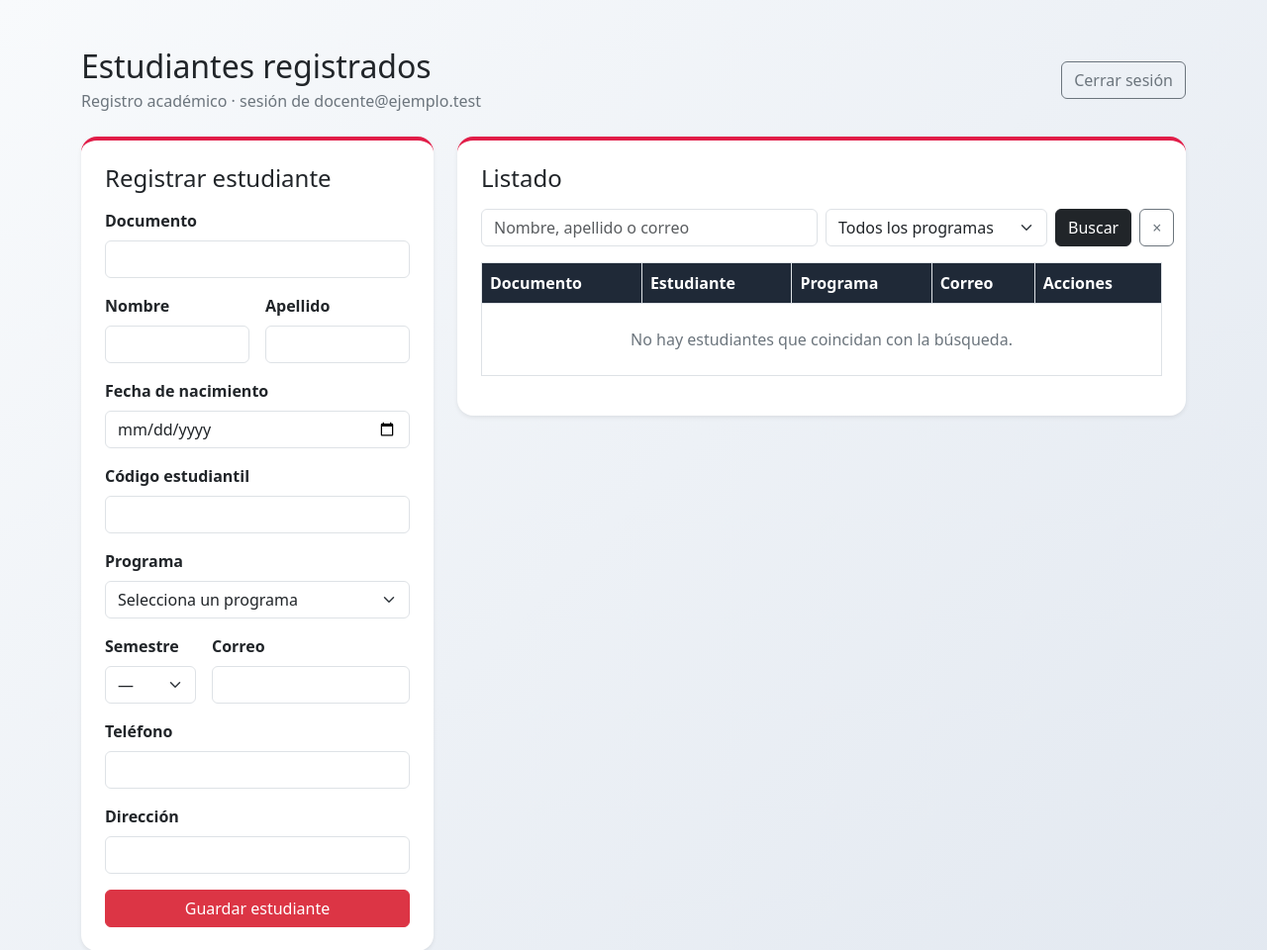
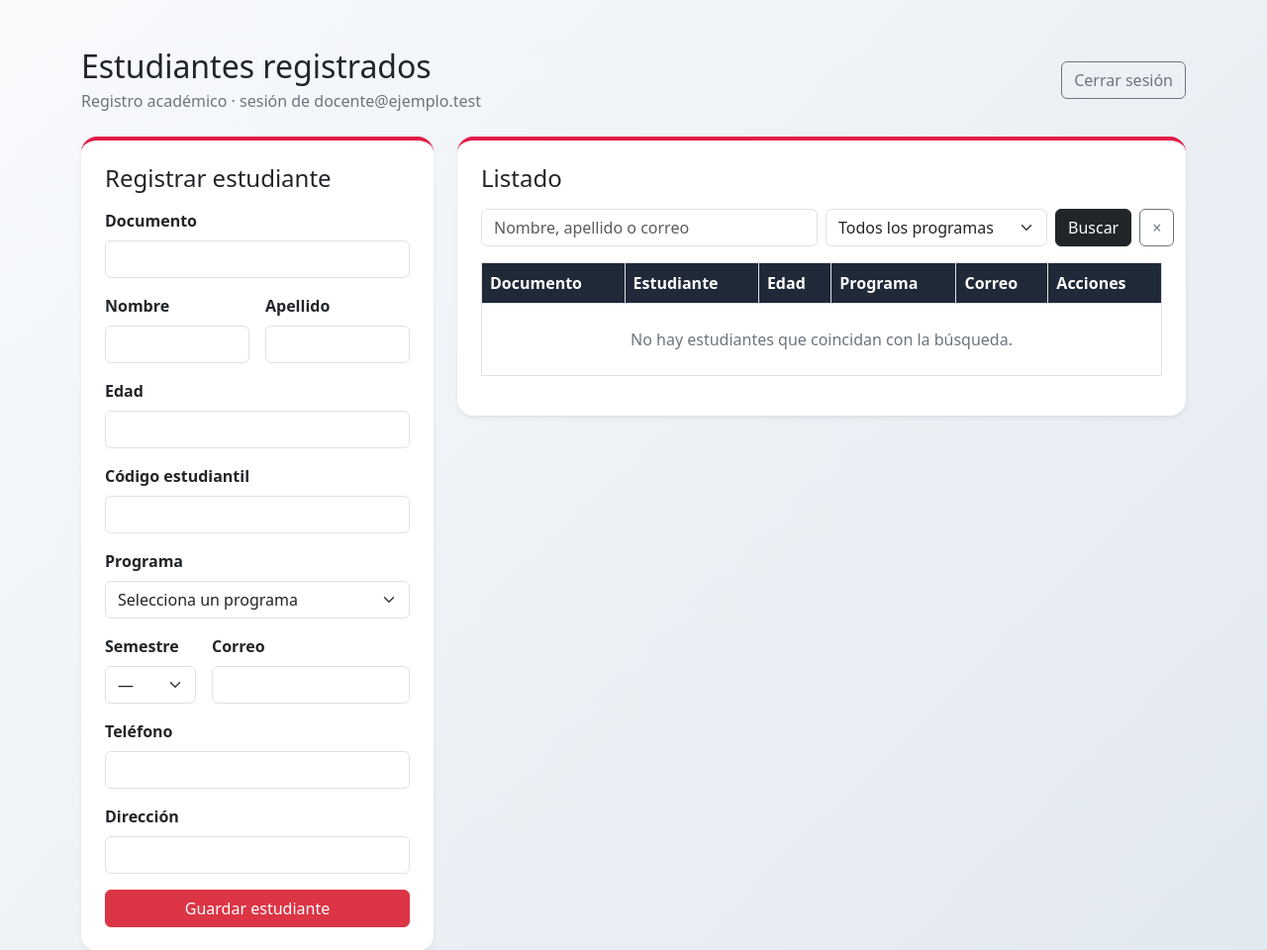
Before and after one commit to lauraalfonsoochoa-pixel/registro-laravel, a Laravel app: page /estudiantes in a window 1280 px wide. Shown: the top 960 px of the page at 99% size. Run offline with Laravel 12, Linux system fonts and the light colour scheme; a user stored in the database is signed in; data comes from the database, SQL or seed files in the repository; data that the repository does not hold is empty.

Commit message:
Usa edad en el registro Laravel

```diff
--- a/app/Http/Controllers/EstudianteController.php
+++ b/app/Http/Controllers/EstudianteController.php
@@ -83,7 +83,7 @@ class EstudianteController extends Controller
         $reglas = [
             'nombre' => ['required', 'string', 'min:2', 'max:60', 'regex:/^[\pL ]+$/u'],
             'apellido' => ['required', 'string', 'min:2', 'max:60', 'regex:/^[\pL ]+$/u'],
-            'fecha_nacimiento' => ['required', 'date', 'before_or_equal:today'],
+            'edad' => ['required', 'integer', 'between:16,100'],
             'codigo' => ['required', 'string', 'regex:/^[A-Za-z0-9-]{4,20}$/'],
             'programa' => ['required', 'string', Rule::in(config('programas'))],
             'semestre' => ['required', 'integer', 'between:1,10'],
--- a/app/Models/Estudiante.php
+++ b/app/Models/Estudiante.php
@@ -18,7 +18,7 @@ class Estudiante extends Model
         'id',
         'nombre',
         'apellido',
-        'fecha_nacimiento',
+        'edad',
         'codigo',
         'programa',
         'semestre',
@@ -30,7 +30,7 @@ class Estudiante extends Model
     protected function casts(): array
     {
         return [
-            'fecha_nacimiento' => 'date',
+            'edad' => 'integer',
             'semestre' => 'integer',
         ];
     }
--- a/resources/views/estudiantes/editar.blade.php
+++ b/resources/views/estudiantes/editar.blade.php
@@ -14,7 +14,7 @@
                 <div class="row g-3">
                     <div class="col-md-6"><label class="form-label" for="nombre">Nombre</label><input class="form-control" id="nombre" name="nombre" value="{{ old('nombre', $estudiante->nombre) }}" required minlength="2" maxlength="60"></div>
                     <div class="col-md-6"><label class="form-label" for="apellido">Apellido</label><input class="form-control" id="apellido" name="apellido" value="{{ old('apellido', $estudiante->apellido) }}" required minlength="2" maxlength="60"></div>
-                    <div class="col-md-6"><label class="form-label" for="fecha_nacimiento">Fecha de nacimiento</label><input class="form-control" id="fecha_nacimiento" name="fecha_nacimiento" type="date" value="{{ old('fecha_nacimiento', $estudiante->fecha_nacimiento->format('Y-m-d')) }}" max="{{ now()->toDateString() }}" required></div>
+                    <div class="col-md-6"><label class="form-label" for="edad">Edad</label><input class="form-control" id="edad" name="edad" type="number" value="{{ old('edad', $estudiante->edad) }}" min="16" max="100" step="1" required></div>
                     <div class="col-md-6"><label class="form-label" for="codigo">Código estudiantil</label><input class="form-control" id="codigo" name="codigo" value="{{ old('codigo', $estudiante->codigo) }}" required minlength="4" maxlength="20"></div>
                     <div class="col-md-6"><label class="form-label" for="programa">Programa</label><select class="form-select" id="programa" name="programa" required>@foreach ($programas as $opcion)<option value="{{ $opcion }}" @selected(old('programa', $estudiante->programa) === $opcion)>{{ $opcion }}</option>@endforeach</select></div>
                     <div class="col-md-6"><label class="form-label" for="semestre">Semestre</label><select class="form-select" id="semestre" name="semestre" required>@foreach ($semestres as $n)<option value="{{ $n }}" @selected((string) old('semestre', $estudiante->semestre) === (string) $n)>{{ $n }}</option>@endforeach</select></div>
--- a/resources/views/estudiantes/index.blade.php
+++ b/resources/views/estudiantes/index.blade.php
@@ -29,7 +29,7 @@
                             <div class="col-md-6"><label class="form-label" for="nombre">Nombre</label><input class="form-control" id="nombre" name="nombre" value="{{ old('nombre') }}" required minlength="2" maxlength="60"></div>
                             <div class="col-md-6"><label class="form-label" for="apellido">Apellido</label><input class="form-control" id="apellido" name="apellido" value="{{ old('apellido') }}" required minlength="2" maxlength="60"></div>
                         </div>
-                        <div class="mb-3 mt-3"><label class="form-label" for="fecha_nacimiento">Fecha de nacimiento</label><input class="form-control" id="fecha_nacimiento" name="fecha_nacimiento" type="date" value="{{ old('fecha_nacimiento') }}" max="{{ now()->toDateString() }}" required></div>
+                        <div class="mb-3 mt-3"><label class="form-label" for="edad">Edad</label><input class="form-control" id="edad" name="edad" type="number" value="{{ old('edad') }}" min="16" max="100" step="1" required></div>
                         <div class="mb-3"><label class="form-label" for="codigo">Código estudiantil</label><input class="form-control" id="codigo" name="codigo" value="{{ old('codigo') }}" required minlength="4" maxlength="20"></div>
                         <div class="mb-3"><label class="form-label" for="programa">Programa</label><select class="form-select" id="programa" name="programa" required><option value="">Selecciona un programa</option>@foreach ($programas as $opcion)<option value="{{ $opcion }}" @selected(old('programa') === $opcion)>{{ $opcion }}</option>@endforeach</select></div>
                         <div class="row g-3">
@@ -55,15 +55,15 @@
                     </form>
                     <div class="table-responsive">
                         <table class="table table-hover table-bordered align-middle">
-                            <thead><tr><th>Documento</th><th>Estudiante</th><th>Programa</th><th>Correo</th><th>Acciones</th></tr></thead>
+                            <thead><tr><th>Documento</th><th>Estudiante</th><th>Edad</th><th>Programa</th><th>Correo</th><th>Acciones</th></tr></thead>
                             <tbody>
                             @forelse ($filas as $estudiante)
                                 <tr>
-                                    <td>{{ $estudiante->id }}</td><td>{{ $estudiante->nombre }} {{ $estudiante->apellido }}</td><td>{{ $estudiante->programa }}<div class="small text-secondary">Semestre {{ $estudiante->semestre }}</div></td><td>{{ $estudiante->correo }}</td>
+                                    <td>{{ $estudiante->id }}</td><td>{{ $estudiante->nombre }} {{ $estudiante->apellido }}</td><td>{{ $estudiante->edad }}</td><td>{{ $estudiante->programa }}<div class="small text-secondary">Semestre {{ $estudiante->semestre }}</div></td><td>{{ $estudiante->correo }}</td>
                                     <td class="text-nowrap"><a class="btn btn-sm btn-outline-primary" href="{{ route('estudiantes.edit', $estudiante) }}">Editar</a> <a class="btn btn-sm btn-outline-danger" href="{{ route('estudiantes.confirmar', $estudiante) }}">Eliminar</a></td>
                                 </tr>
                             @empty
-                                <tr><td colspan="5" class="text-center text-secondary py-4">No hay estudiantes que coincidan con la búsqueda.</td></tr>
+                                <tr><td colspan="6" class="text-center text-secondary py-4">No hay estudiantes que coincidan con la búsqueda.</td></tr>
                             @endforelse
                             </tbody>
                         </table>
```
Also changed, not shown: entrega-final.md (+1 -1 lines), guion-defensa.md (+2 -2 lines), registro-pruebas.md (+4 -3 lines), README.md, database/migrations/2026_11_17_000000_create_estudiantes_table.php, database/migrations/2026_11_17_000002_replace_fecha_nacimiento_with_edad.php (added).
